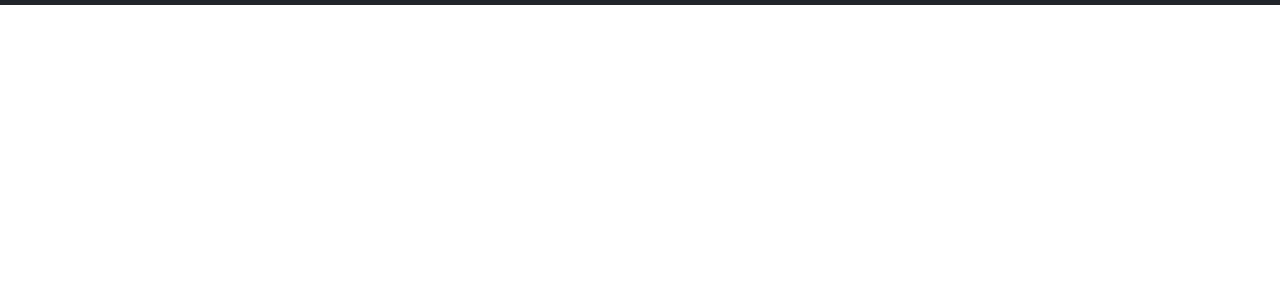
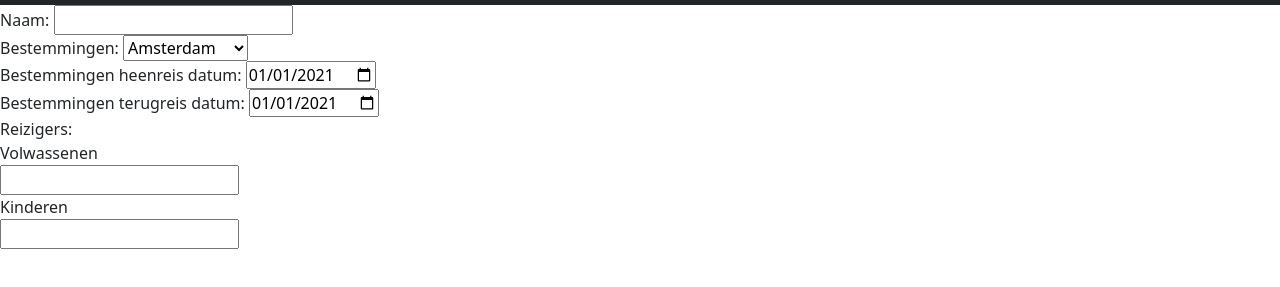
Before and after one commit to Jarvinnn/Project_SunTours_Jarvin, a plain HTML site: page pages/vliegticket.html in a window 1280 px wide. Shown: the part 51-338 px from the top of the page. Drawn offline with nearby package versions, Linux system fonts and the light colour scheme.

Commit message:
add vliegticket

```diff
--- a/pages/vliegticket.html
+++ b/pages/vliegticket.html
@@ -1,20 +1,25 @@
 <!DOCTYPE html>
 <html lang="en">
+
 <head>
   <meta charset="UTF-8">
   <meta http-equiv="X-UA-Compatible" content="IE=edge">
   <meta name="viewport" content="width=device-width, initial-scale=1.0">
   <link rel="stylesheet" href="../assets/style.css">
-  <link href="https://cdn.jsdelivr.net/npm/bootstrap@5.0.0-beta3/dist/css/bootstrap.min.css" rel="stylesheet" integrity="sha384-eOJMYsd53ii+scO/bJGFsiCZc+5NDVN2yr8+0RDqr0Ql0h+rP48ckxlpbzKgwra6" crossorigin="anonymous">
+  <link href="https://cdn.jsdelivr.net/npm/bootstrap@5.0.0-beta3/dist/css/bootstrap.min.css" rel="stylesheet"
+    integrity="sha384-eOJMYsd53ii+scO/bJGFsiCZc+5NDVN2yr8+0RDqr0Ql0h+rP48ckxlpbzKgwra6" crossorigin="anonymous">
   <title>SunTours</title>
 </head>
+
 <body>
   <nav class="navbar navbar-expand-lg navbar-dark bg-dark">
     <div class="container-fluid">
       <a class="navbar-brand" href="../index.html">
         <img src="../images/sun-tours.png" width="150" height="30" class="d-inline-block align-top" alt="Sun Tours">
       </a>
-      <button class="navbar-toggler" type="button" data-target="navbarNavAltMarkup" data-bs-toggle="collapse" data-bs-target="#navbarNavAltMarkup" aria-controls="navbarNavAltMarkup" aria-expanded="false" aria-label="Toggle navigation">
+      <button class="navbar-toggler" type="button" data-target="navbarNavAltMarkup" data-bs-toggle="collapse"
+        data-bs-target="#navbarNavAltMarkup" aria-controls="navbarNavAltMarkup" aria-expanded="false"
+        aria-label="Toggle navigation">
         <span class="navbar-toggler-icon"></span>
       </button>
       <div class="collapse navbar-collapse" id="navbarNavAltMarkup">
@@ -30,6 +35,34 @@
       </div>
     </div>
   </nav>
+  <div class="row">
+    <div class="col">
+      <label for="naam">Naam:</label>
+      <input class="naam" type="text"><br>
+      <label for="locaties">Bestemmingen:</label>
+      <select name="locaties">
+        <option value="amsterdam">Amsterdam</option>
+        <option value="sanaa">Sana'a</option>
+        <option value="london">London</option>
+        <option value="ibiza">Ibiza</option>
+        <option value="miami">Miami</option>
+        <option value="cancun">Cancun</option>
+        <option value="sanfransisco">San Fransisco</option>
+        <option value="dubai">Dubai</option>
+        <option value="sydney">Sydney</option>
+        <option value="austin">Austin</option>
+      </select><br>
+      <label for="heenreis">Bestemmingen heenreis datum:</label>
+      <input type="date" id="start" name="trip-start" value="2021-01-01" min="2021-01-01" max="2022-12-31"><br>
+      <label for="terugreis">Bestemmingen terugreis datum:</label>
+      <input type="date" id="end" name="trip-end" value="2021-01-01" min="2021-01-01" max="2022-12-31"><br>
+      <label for="reizigers">Reizigers:</label><br>
+      <label for="volwassenen">Volwassenen</label><br>
+      <input class="volwassenen" type="text"><br>
+      <label for="kinderen">Kinderen</label><br>
+      <input class="kinderen" type="text">
+    </div>
+  </div>
+</body>
 
-</body>
 </html>
```
